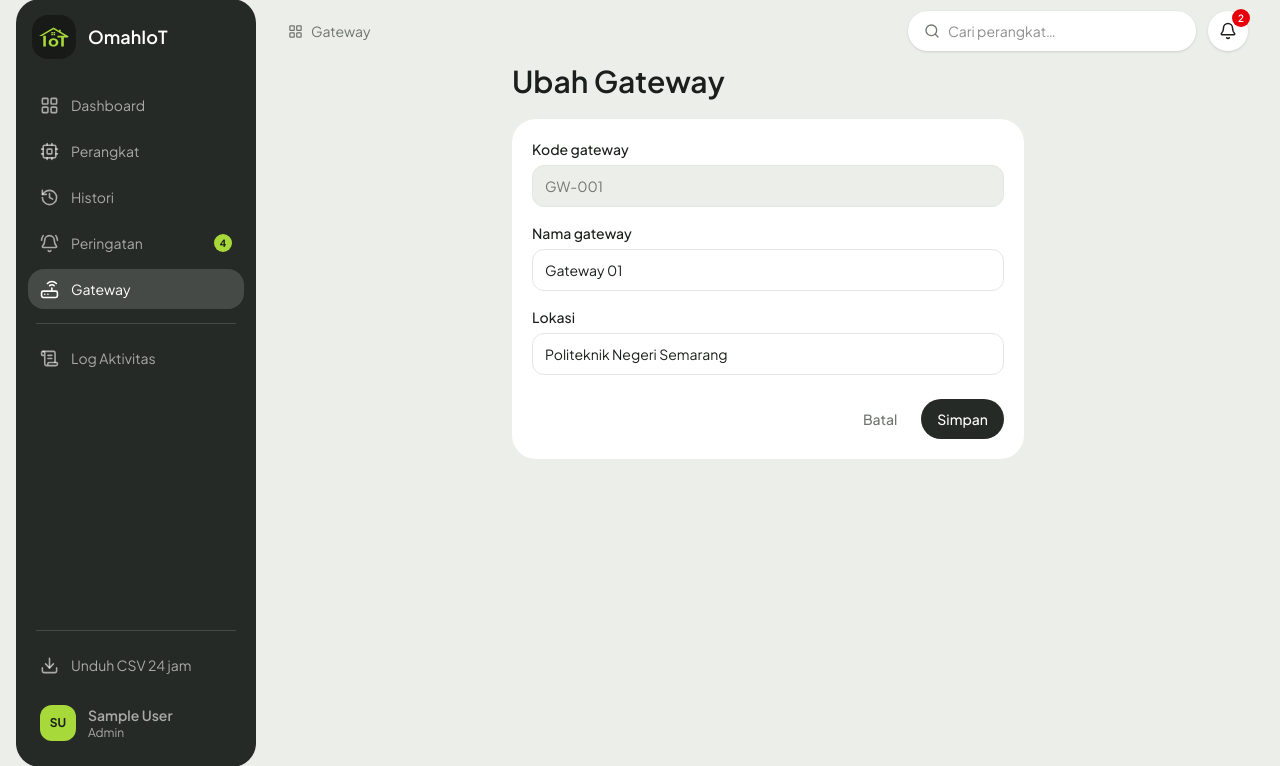
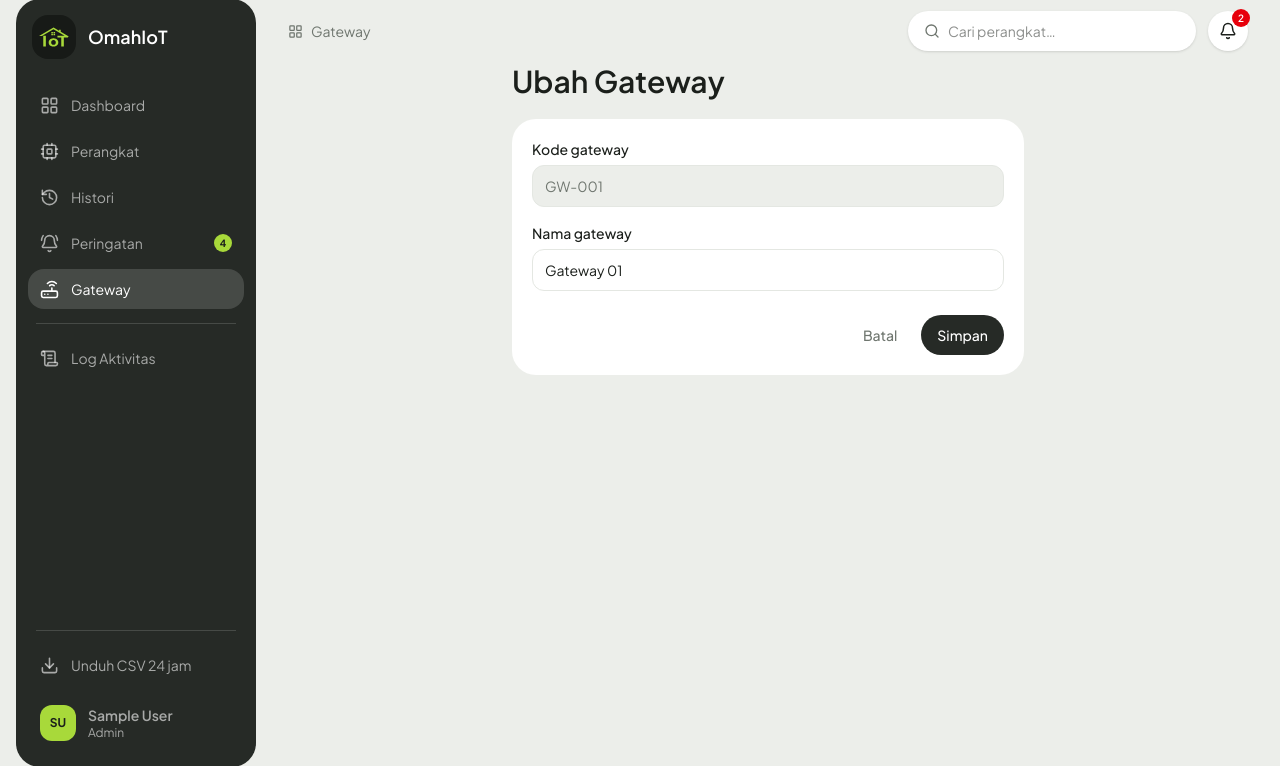
Before and after one commit to bayu3prayitno/dashboard_plts, a Laravel app: page /gateway/1/edit in a window 1280 px wide. Shown: the part 17-783 px from the top of the page. Run offline with Laravel 12, Linux system fonts and the light colour scheme; the visitor is signed in with stand-in values (Sample User, id 1); data comes from the database, SQL or seed files in the repository; style sheets or scripts are compiled from the project's sources.

Commit message:
fix : hapus lokasi dari gateway

```diff
--- a/app/Http/Controllers/Api/GatewayApiController.php
+++ b/app/Http/Controllers/Api/GatewayApiController.php
@@ -33,7 +33,6 @@ class GatewayApiController extends Controller
     {
         $data = $request->validate([
             'name' => ['required', 'string', 'max:255'],
-            'location' => ['required', 'string', 'max:255'],
         ]);
 
         // Status awal dan kode gateway dibuat oleh sistem
@@ -55,7 +54,6 @@ class GatewayApiController extends Controller
 
         $gateway->update($request->validate([
             'name' => ['required', 'string', 'max:255'],
-            'location' => ['required', 'string', 'max:255'],
         ]));
 
         ActivityLog::record($request->user()?->id, 'gateway.updated', $gateway, $before, $gateway->getAttributes());
--- a/app/Http/Controllers/GatewayController.php
+++ b/app/Http/Controllers/GatewayController.php
@@ -43,7 +43,6 @@ class GatewayController extends Controller
         // Kode gateway dibuat otomatis oleh model Gateway
         $data = $request->validate([
             'name' => ['required', 'string', 'max:255'],
-            'location' => ['required', 'string', 'max:255'],
         ]);
 
         // Status koneksi diperbarui oleh sistem (MQTT subscriber), bukan oleh pengguna
@@ -71,7 +70,6 @@ class GatewayController extends Controller
 
         $gateway->update($request->validate([
             'name' => ['required', 'string', 'max:255'],
-            'location' => ['required', 'string', 'max:255'],
         ]));
 
         ActivityLog::record($request->user()?->id, 'gateway.updated', $gateway, $before, $gateway->getAttributes());
--- a/app/Http/Resources/GatewayResource.php
+++ b/app/Http/Resources/GatewayResource.php
@@ -17,7 +17,6 @@ class GatewayResource extends JsonResource
             'id' => $this->id,
             'gateway_code' => $this->gateway_code,
             'name' => $this->name,
-            'location' => $this->location,
             'status' => $this->status,
             'mqtt_status' => $this->mqtt_status,
             'internet_status' => $this->internet_status,
--- a/app/Models/Gateway.php
+++ b/app/Models/Gateway.php
@@ -7,7 +7,7 @@ use Illuminate\Database\Eloquent\Relations\HasMany;
 use Illuminate\Database\Eloquent\Model;
 use Illuminate\Support\Str;
 
-#[Fillable(['name', 'location', 'status', 'mqtt_status', 'internet_status', 'last_seen_at'])]
+#[Fillable(['name', 'status', 'mqtt_status', 'internet_status', 'last_seen_at'])]
 class Gateway extends Model
 {
     protected static function booted(): void
--- a/resources/views/dashboard/gateway/edit.blade.php
+++ b/resources/views/dashboard/gateway/edit.blade.php
@@ -23,13 +23,6 @@
             @error('name')<span class="mt-1 block text-xs text-red-600">{{ $message }}</span>@enderror
         </label>
 
-        <label class="block text-sm">
-            <span class="mb-1.5 block font-medium">Lokasi</span>
-            <input name="location" value="{{ old('location', $gateway->location) }}" required
-                class="w-full rounded-xl border border-line bg-white px-3 py-2.5 text-sm outline-none focus:border-primary focus:ring-2 focus:ring-primary/15">
-            @error('location')<span class="mt-1 block text-xs text-red-600">{{ $message }}</span>@enderror
-        </label>
-
         <div class="flex justify-end gap-2 pt-2">
             <a href="{{ route('gateway.show', $gateway) }}" class="btn text-muted hover:bg-canvas hover:text-ink">Batal</a>
             <button type="submit" class="btn btn-primary">Simpan</button>
--- a/resources/views/dashboard/gateway/index.blade.php
+++ b/resources/views/dashboard/gateway/index.blade.php
@@ -40,7 +40,6 @@
                 <tr>
                     <th class="px-6 py-3 text-left text-sm font-semibold text-gray-700">Nama Gateway</th>
                     <th class="px-6 py-3 text-left text-sm font-semibold text-gray-700">Kode</th>
-                    <th class="px-6 py-3 text-left text-sm font-semibold text-gray-700">Lokasi</th>
                     <th class="px-6 py-3 text-center text-sm font-semibold text-gray-700">Status Koneksi</th>
                     <th class="px-6 py-3 text-center text-sm font-semibold text-gray-700">MQTT</th>
                     <th class="px-6 py-3 text-center text-sm font-semibold text-gray-700">Internet</th>
@@ -54,7 +53,6 @@
                 <tr class="hover:bg-gray-50">
                     <td class="px-6 py-4 text-sm font-semibold text-gray-800">{{ $gateway->name }}</td>
                     <td class="px-6 py-4 text-sm font-mono text-gray-600">{{ $gateway->gateway_code }}</td>
-                    <td class="px-6 py-4 text-sm text-gray-600">{{ $gateway->location }}</td>
                     <td class="px-6 py-4 text-center"><x-status-badge :status="$gateway->status" /></td>
                     <td class="px-6 py-4 text-center"><x-status-badge :status="$gateway->mqtt_status" /></td>
                     <td class="px-6 py-4 text-center"><x-status-badge :status="$gateway->internet_status" /></td>
@@ -66,7 +64,7 @@
                 </tr>
                 @empty
                 <tr>
-                    <td colspan="9" class="px-6 py-4 text-center text-sm text-gray-500">Belum ada gateway terdaftar.</td>
+                    <td colspan="8" class="px-6 py-4 text-center text-sm text-gray-500">Belum ada gateway terdaftar.</td>
                 </tr>
                 @endforelse
             </tbody>
--- a/resources/views/dashboard/gateway/show.blade.php
+++ b/resources/views/dashboard/gateway/show.blade.php
@@ -60,10 +60,6 @@
                     <dt class="shrink-0 text-muted">Kode Gateway</dt>
                     <dd class="text-right font-medium break-all">{{ $gateway->gateway_code }}</dd>
                 </div>
-                <div class="flex justify-between gap-4">
-                    <dt class="shrink-0 text-muted">Lokasi</dt>
-                    <dd class="text-right font-medium break-all">{{ $gateway->location }}</dd>
-                </div>
             </dl>
         </section>
 
```
Also changed, not shown: database/seeders/GatewaySeeder.php (+3 -4 lines), resources/views/dashboard/gateway/create.blade.php (+0 -7 lines), tests/Feature/HistoricalDataTest.php (+0 -1 lines), database/migrations/2026_11_15_000008_drop_location_from_gateways_table.php (added).
